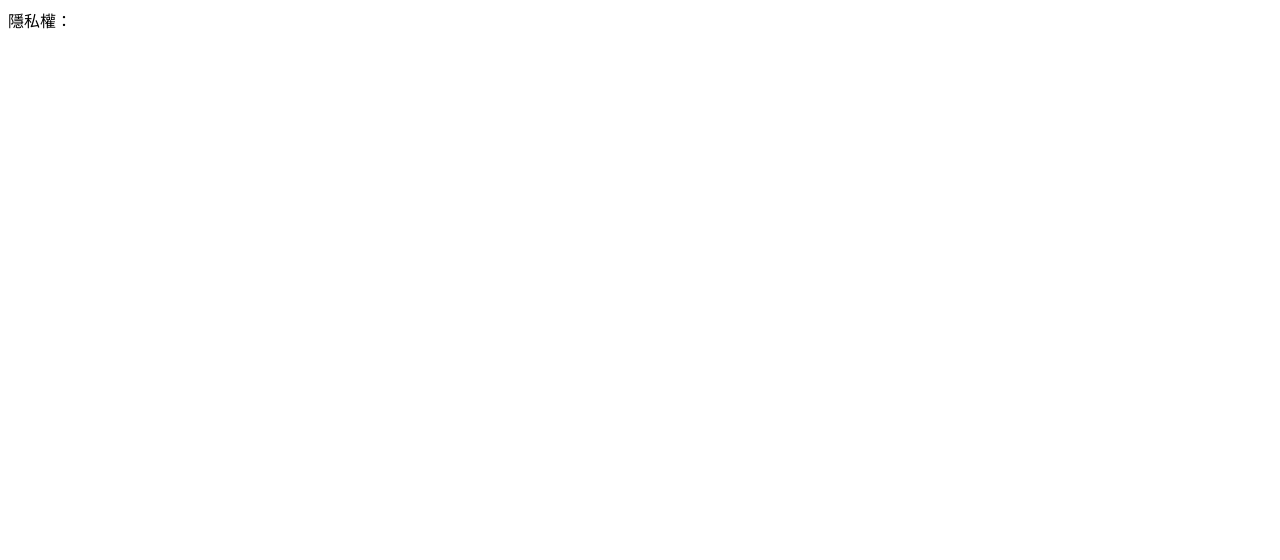
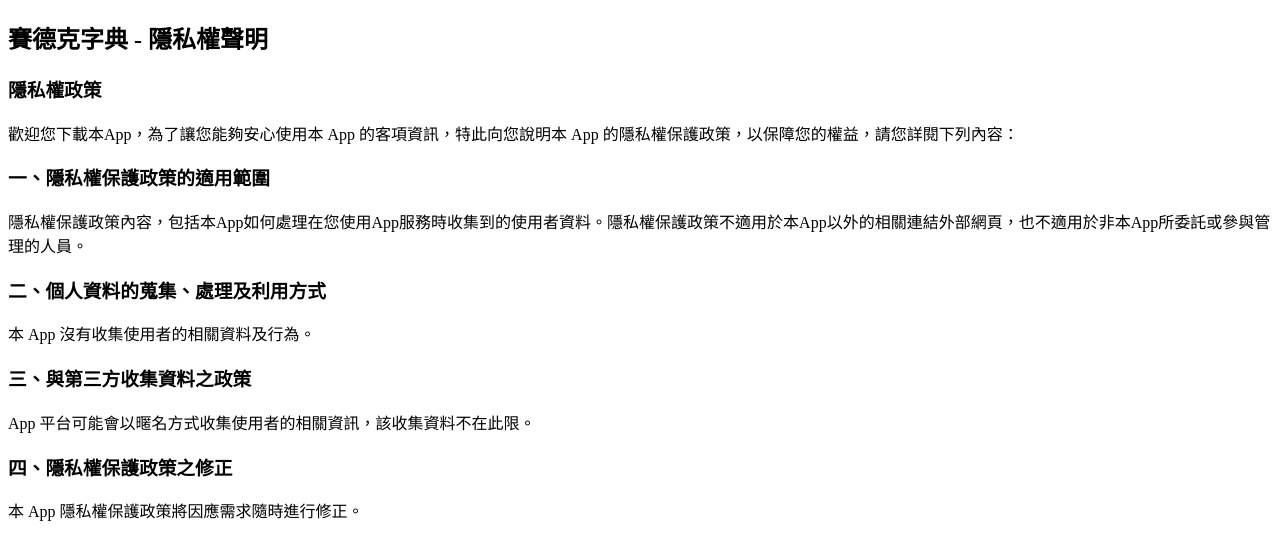
Before and after one commit to Superbil/superbil-privacy-policy, a plain HTML site: page sediqDict/index.html in a window 1280 px wide. Drawn offline with Linux system fonts and the light colour scheme.

Commit message:
更新了一下字典的隱私權
完全沒做壞事也是做一個聲明的，這年頭日子還真難混；要不是市場上有太多都
偷偷來並且收集使用者資訊的 App 存在，我們做這個種純粹的 App 也要跟著做
一份自清聲明，其實非常可笑。

```diff
--- a/sediqDict/index.html
+++ b/sediqDict/index.html
@@ -4,6 +4,26 @@
     <title>賽德克字典 - 隱私權聲明</title>
   </head>
   <body>
-    隱私權：
+    <h2>賽德克字典 - 隱私權聲明</h2>
+    <h3>隱私權政策</h3>
+    <p>
+      歡迎您下載本App，為了讓您能夠安心使用本 App 的客項資訊，特此向您說明本 App 的隱私權保護政策，以保障您的權益，請您詳閱下列內容：
+    </p>
+    <h3>一、隱私權保護政策的適用範圍</h3>
+    <p>
+      隱私權保護政策內容，包括本App如何處理在您使用App服務時收集到的使用者資料。隱私權保護政策不適用於本App以外的相關連結外部網頁，也不適用於非本App所委託或參與管理的人員。
+    </p>
+    <h3>二、個人資料的蒐集、處理及利用方式</h3>
+    <p>
+      本 App 沒有收集使用者的相關資料及行為。
+    </p>
+    <h3>三、與第三方收集資料之政策</h3>
+    <p>
+      App 平台可能會以暱名方式收集使用者的相關資訊，該收集資料不在此限。
+    </p>
+    <h3>四、隱私權保護政策之修正</h3>
+    <p>
+      本 App 隱私權保護政策將因應需求隨時進行修正。
+    </p>
   </body>
 </html>
```
